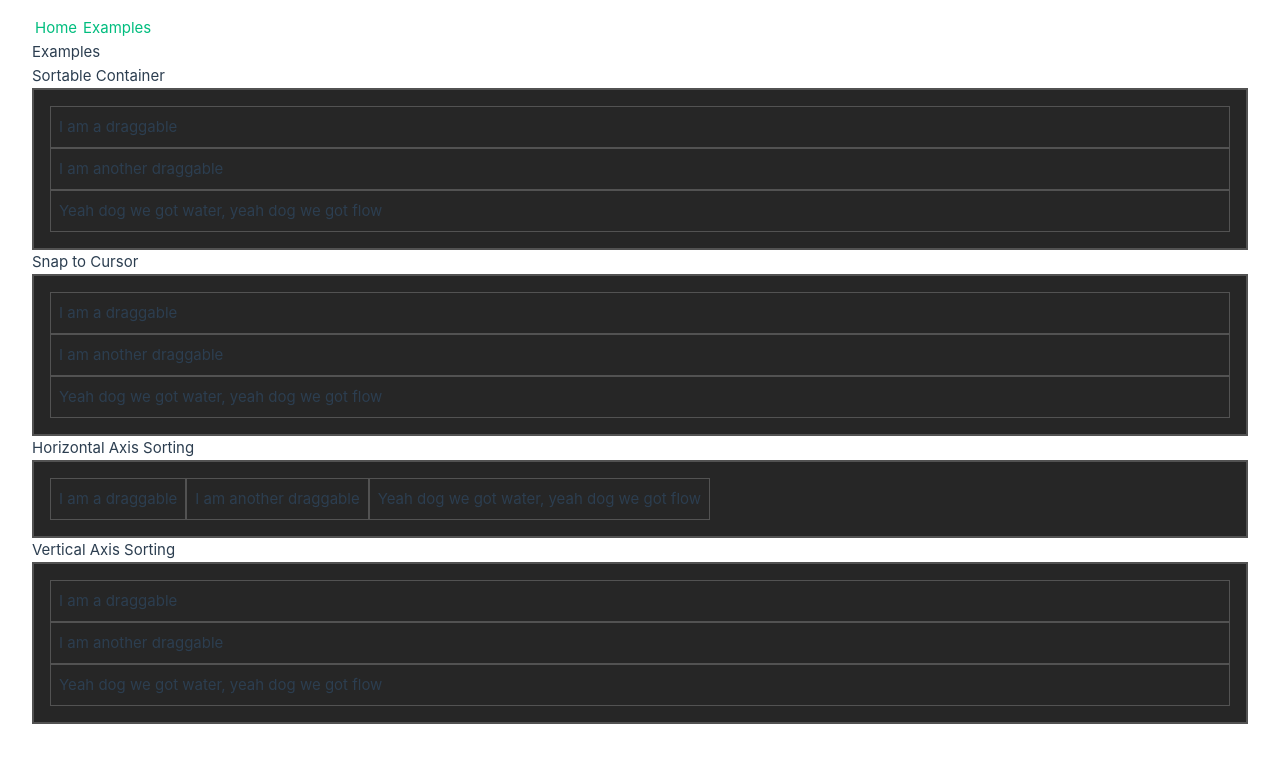
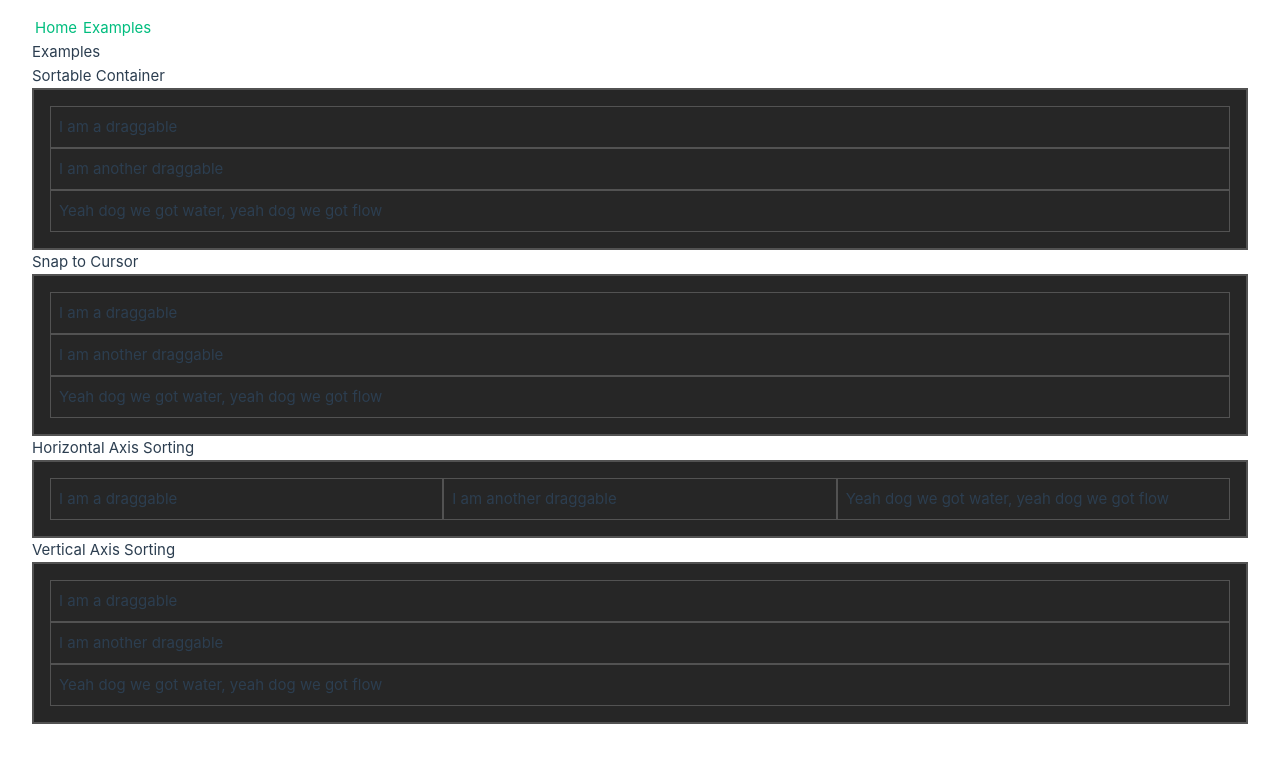
Before and after one commit to sdawidowich/better-vue-dnd, a Vue app: page /examples in a window 1280 px wide. Shown: the top 762 px of the page. Built offline with nearby package versions, Linux system fonts and the light colour scheme.

Commit message:
Less glitchy

```diff
--- a/src/composables/useDndContext.ts
+++ b/src/composables/useDndContext.ts
@@ -1,4 +1,4 @@
-import type { DndDragEvent, DroppableOptions, DndContainer, DndDraggable, DOMElement, DraggableItem, DOMElementBounds } from '@/types/types'
+import type { DndDragEvent, DroppableOptions, DndContainer, DndDraggable, DOMElement, DOMElementBounds } from '@/types/types'
 import { defineStore } from 'pinia';
 import { computed, onMounted, onUnmounted, ref, useId, type DeepReadonly, type Ref} from 'vue';
 import { useCollisionDetection } from './useCollisionDetection';
@@ -11,6 +11,8 @@ export const useDndContext = defineStore('dndContext', () => {
     const containers = ref<Record<string, DndContainer>>({});
     const draggables = ref<Record<string, DndDraggable>>({});
     const active = ref<string | undefined>();
+    const draggableBoundingRects = ref<Record<string, DOMElementBounds>>({});
+    const overylayBoundingRects = ref<Record<string, DOMElementBounds>>({});
 
     function registerContainer(el: Ref<DOMElement>, options: DroppableOptions) {
         const id = useId();
@@ -66,42 +68,14 @@ export const useDndContext = defineStore('dndContext', () => {
         return closestDraggable.id;
     }
 
-    function getItemEl(item: Ref<DraggableItem>) {
-        return draggables.value[item.value.id]?.el;
-    }
-
-    function getItemEls(items: Ref<DraggableItem[]>) {
-        const itemEls: Record<string, DOMElement> = {};
-
-        items.value.forEach(item => {
-            itemEls[item.id] = draggables.value[item.id]?.el;
-        });
-
-        return itemEls;
-    }
-
-    function getBoundingRect(item: Ref<DraggableItem>) {
-        const itemEl = getItemEl(item);
-        const boundingRect = itemEl?.getBoundingClientRect();
-
-        return {
-            x: boundingRect?.x ?? 0,
-            y: boundingRect?.y ?? 0,
-            width: boundingRect?.width ?? 0,
-            height: boundingRect?.height ?? 0,
-            top: boundingRect?.top ?? 0,
-            left: boundingRect?.left ?? 0,
-        };
-    }
-
-    function getBoundingRects(items: Ref<DraggableItem[]>) {
-        const itemEls = getItemEls(items);
+    function calculateBoundingRects(itemIds: string[]) {
+        const itemEls = getItemEls(itemIds);
 
         const boundingRects: Record<string, DOMElementBounds> = {};
-        items.value.forEach((item) => {
-            const boundingRect = itemEls[item.id]?.getBoundingClientRect();
+        itemIds.forEach((id) => {
+            const boundingRect = itemEls[id]?.getBoundingClientRect();
 
-            boundingRects[item.id] = {
+            boundingRects[id] = {
                 x: boundingRect?.x ?? 0,
                 y: boundingRect?.y ?? 0,
                 width: boundingRect?.width ?? 0,
@@ -113,12 +87,40 @@ export const useDndContext = defineStore('dndContext', () => {
         return boundingRects;
     }
 
+    function updateOverlayBoundingRects(newRects: Record<string, DOMElementBounds>) {
+        overylayBoundingRects.value = { ...overylayBoundingRects.value, ...newRects };
+    }
+
+    function getItemEl(itemId: string) {
+        return draggables.value[itemId]?.el;
+    }
+
+    function getItemEls(itemIds: string[]) {
+        const itemEls: Record<string, DOMElement> = {};
+
+        itemIds.forEach(id => {
+            itemEls[id] = draggables.value[id]?.el;
+        });
+
+        return itemEls;
+    }
+
+    function getBoundingRects(itemIds: string[]) {
+        const boundingRects: Record<string, DOMElementBounds> = {};
+        itemIds.forEach((id) => {
+            boundingRects[id] = draggableBoundingRects.value[id];
+        });
+        return boundingRects;
+    }
+
     function SwapContainer(event: DndDragEvent) {
         console.log(event);
     }
 
     function OnDragStart(event: DndDragEvent) {
         active.value = event.activeId;
+        draggableBoundingRects.value = calculateBoundingRects(Object.keys(draggables.value));
+        overylayBoundingRects.value = { ...draggableBoundingRects.value};
     }
 
     function OnMove(event: DndDragEvent) {
@@ -132,7 +134,7 @@ export const useDndContext = defineStore('dndContext', () => {
             SwapContainer(event);
         }
 
-        console.log(event);
+        overylayBoundingRects.value = {};
     }
 
     onMounted(() => {
@@ -148,16 +150,18 @@ export const useDndContext = defineStore('dndContext', () => {
     });
 
     return {
-        isDragging: computed(() => active.value),
+        isDragging: computed(() => !!active.value),
+        draggableBoundingRects,
+        overylayBoundingRects,
         registerContainer,
         registerDraggable,
         unregisterContainer,
         unregisterDraggable,
+        updateOverlayBoundingRects,
         getContainerOver,
         getDraggableOver,
         getItemEl,
         getItemEls,
-        getBoundingRect,
-        getBoundingRects
+        getBoundingRects,
     };
 });
--- a/src/composables/useDraggable.ts
+++ b/src/composables/useDraggable.ts
@@ -91,13 +91,17 @@ export function useDraggable(
     const pressedDelta = ref<Position>();
     const { x: targetX, y: targetY, top: targetTop, left: targetLeft, width: targetWidth, height: targetHeight, update: updateTargetBounding } = useElementBounding(draggableEl);
     const targetRect = computed<DOMElementBounds>(() => ({ x: targetX.value, y: targetY.value, width: targetWidth.value, height: targetHeight.value, top: targetTop.value, left: targetLeft.value }));
-    const overlayStyle = computed<StyleValue>(() => ({
-        top: targetTop.value + 'px',
-        left: targetLeft.value + 'px',
-        width: targetWidth.value + 'px',
-        height: targetHeight.value + 'px',
-        '--drag-transform': `translate(${position.value.x - targetX.value}px, ${position.value.y - targetY.value}px)`,
-    }));
+    const overlayStyle = computed<StyleValue>(() => {
+        const boundingRect = dndContext.overylayBoundingRects[value.id];
+
+        return {
+            top: (boundingRect?.top ?? 0) + 'px',
+            left: (boundingRect?.left ?? 0) + 'px',
+            width: (boundingRect?.width ?? 0) + 'px',
+            height: (boundingRect?.height ?? 0) + 'px',
+            '--drag-transform': `translate(${position.value.x - (boundingRect?.left ?? 0)}px, ${position.value.y - (boundingRect?.top ?? 0)}px)`,
+        };
+    });
 
     const filterEvent = (e: PointerEvent) => {
         if (pointerTypes)
--- a/src/composables/useSortable.ts
+++ b/src/composables/useSortable.ts
@@ -1,4 +1,4 @@
-import type { DndDragEvent, DOMElement, DOMElementBounds, DraggableItem, DroppableOptions } from '@/types/types';
+import type { DOMElementBounds, DndDragEvent, DOMElement, DraggableItem, DroppableOptions } from '@/types/types';
 import { computed, onMounted, onUnmounted, ref, type ModelRef, type Ref, type StyleValue } from 'vue';
 import { useDndContext } from './useDndContext';
 import { useEventBus } from './useEventBus';
@@ -10,7 +10,6 @@ export function useSortable(sortableEl: Ref<DOMElement>, items: ModelRef<Draggab
     const dndContext = useDndContext();
     const eventBus = useEventBus();
     const containerId = ref<string | undefined>(undefined);
-    const itemBounds = computed<Record<string, DOMElementBounds>>(() => dndContext.getBoundingRects(items));
 
     // Temp items
     const tmpItems = ref<DraggableItem[]>([]);
@@ -21,9 +20,9 @@ export function useSortable(sortableEl: Ref<DOMElement>, items: ModelRef<Draggab
 
             for (let i = 0; i < tmpItems.value.length; i++) {
                 const originalItem = items.value[i];
-                const originalItemRect = itemBounds.value[originalItem.id];
+                const originalItemRect = dndContext.draggableBoundingRects[originalItem.id];
                 const newItem = tmpItems.value[i];
-                const newItemRect = itemBounds.value[newItem.id];
+                const newItemRect = dndContext.draggableBoundingRects[newItem.id];
 
                 styles[newItem.id] = {
                     transform: `translate(${(originalItemRect?.left ?? 0) - (newItemRect?.left ?? 0)}px, ${(originalItemRect?.top ?? 0) - (newItemRect?.top ?? 0)}px)`,
@@ -37,20 +36,32 @@ export function useSortable(sortableEl: Ref<DOMElement>, items: ModelRef<Draggab
         return {};
     });
 
+    function HandleDragEvent(event: DndDragEvent) {
+        if (event.activeContainerId === containerId.value && event.draggableOver && event.activeId !== event.draggableOver) {
+            reorderItems(tmpItems, event.activeId, event.draggableOver);
+
+            const newBoundingRects: Record<string, DOMElementBounds> = {};
+            for (let i = 0; i < tmpItems.value.length; i++) {
+                const originalItem = items.value[i];
+                const newItem = tmpItems.value[i];
+
+                newBoundingRects[newItem.id] = dndContext.draggableBoundingRects[originalItem.id];
+            }
+
+            dndContext.updateOverlayBoundingRects(newBoundingRects);
+        }
+    }
+
     function OnDragStart() {
         tmpItems.value = [ ...items.value ];
     }
 
     function OnMove(event: DndDragEvent) {
-        if (event.activeContainerId === containerId.value && event.draggableOver && event.activeId !== event.draggableOver) {
-            reorderItems(tmpItems, event.activeId, event.draggableOver);
-        }
+        HandleDragEvent(event);
     }
 
     function OnDragEnd(event: DndDragEvent) {
-        if (event.activeContainerId === containerId.value && event.draggableOver && event.activeId !== event.draggableOver) {
-            reorderItems(tmpItems, event.activeId, event.draggableOver);
-        }
+        HandleDragEvent(event);
 
         items.value = [ ...tmpItems.value ];
         tmpItems.value = [];
@@ -77,7 +88,6 @@ export function useSortable(sortableEl: Ref<DOMElement>, items: ModelRef<Draggab
     return {
         dndContext,
         containerId,
-        activeStyles,
-        itemBounds
+        activeStyles
     };
 }
--- a/src/views/ExamplesView.vue
+++ b/src/views/ExamplesView.vue
@@ -49,7 +49,7 @@
         <h2>Horizontal Axis Sorting</h2>
         <SortableContainer v-model:items="itemsList[2]" class="flex p-4 bg-neutral-800 border-2 border-neutral-600">
             <template #item="slotProps">
-                <Draggable :key="slotProps.item?.text" :value="slotProps.item" class="p-2 bg-neutral-800 border border-neutral-600" :options="{ axis: 'x' }">
+                <Draggable :key="slotProps.item?.text" :value="slotProps.item" class="flex-1 p-2 bg-neutral-800 border border-neutral-600" :options="{ axis: 'x' }">
                     {{ slotProps.item?.text }}
                 </Draggable>
             </template>
```
